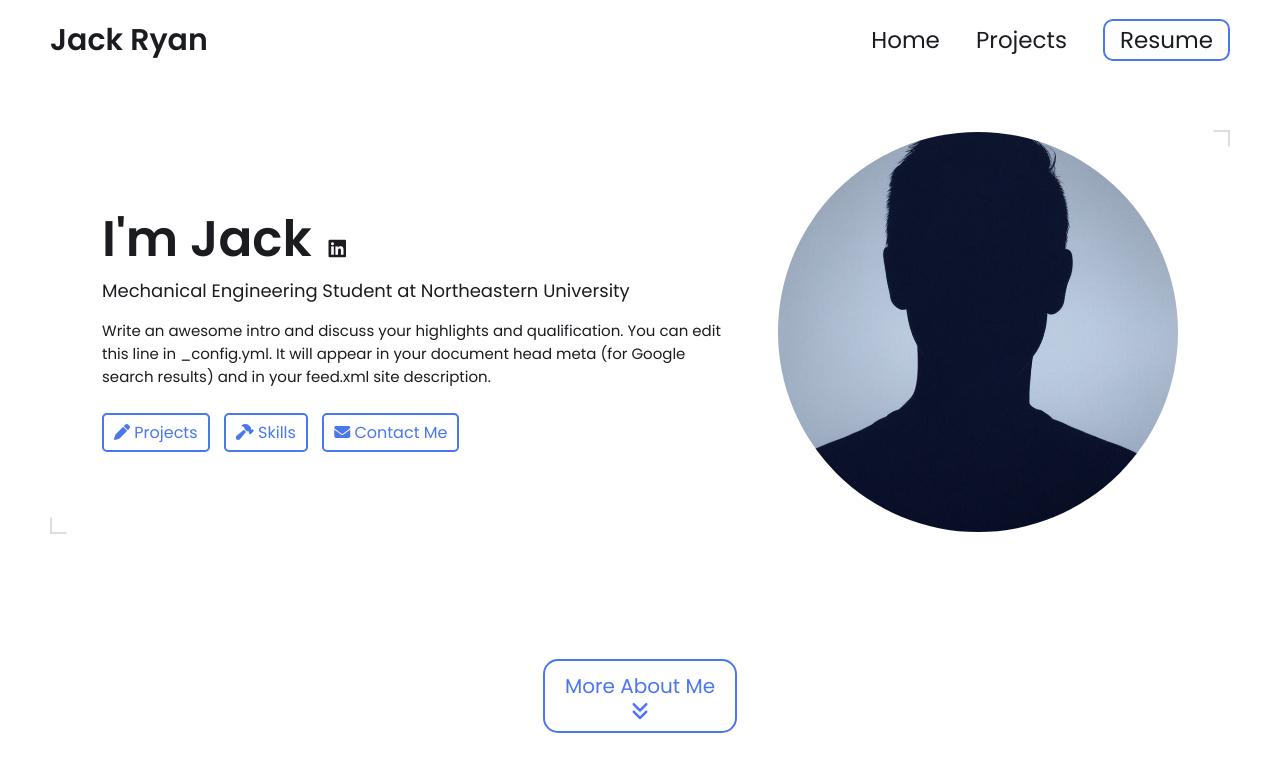
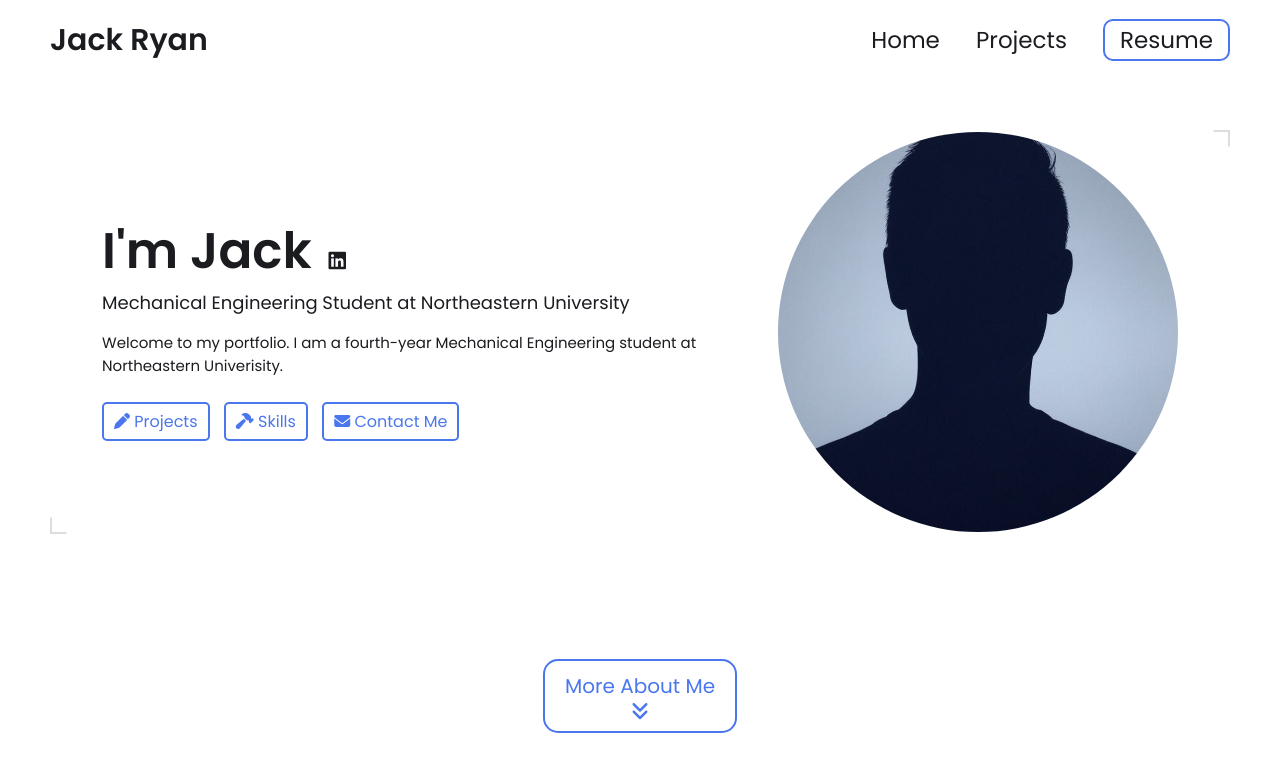
Before and after one commit to JTRyan015/jtryan015.github.io, a Jekyll site: the page built from index.html, in a window 1280 px wide and 900 px high. Shown: the top 772 px of the window. Built offline with Jekyll 4.4.1, drawn with Linux system fonts in a browser that asks for light colours.

Commit message:
Update _config.yml

```diff
--- a/_config.yml
+++ b/_config.yml
@@ -15,9 +15,8 @@ title: Jack Ryan's Portfolio # This is what shows up in the tab of the browser
 name: Jack Ryan
 headline: Mechanical Engineering Student at Northeastern University
 description: >- # dont remove this line. this will ignore all new lines until the next section
-  Write an awesome intro and discuss your highlights and qualification. You can edit this
-  line in _config.yml. It will appear in your document head meta (for
-  Google search results) and in your feed.xml site description.
+  Welcome to my portfolio.
+  I am a fourth-year Mechanical Engineering student at Northeastern Univerisity.
 
 # Place your profile image in /assets/images/profile-image/folder and edit the file name
 profile_image: ./assets/images/profile-image/avatar.jpeg
```
